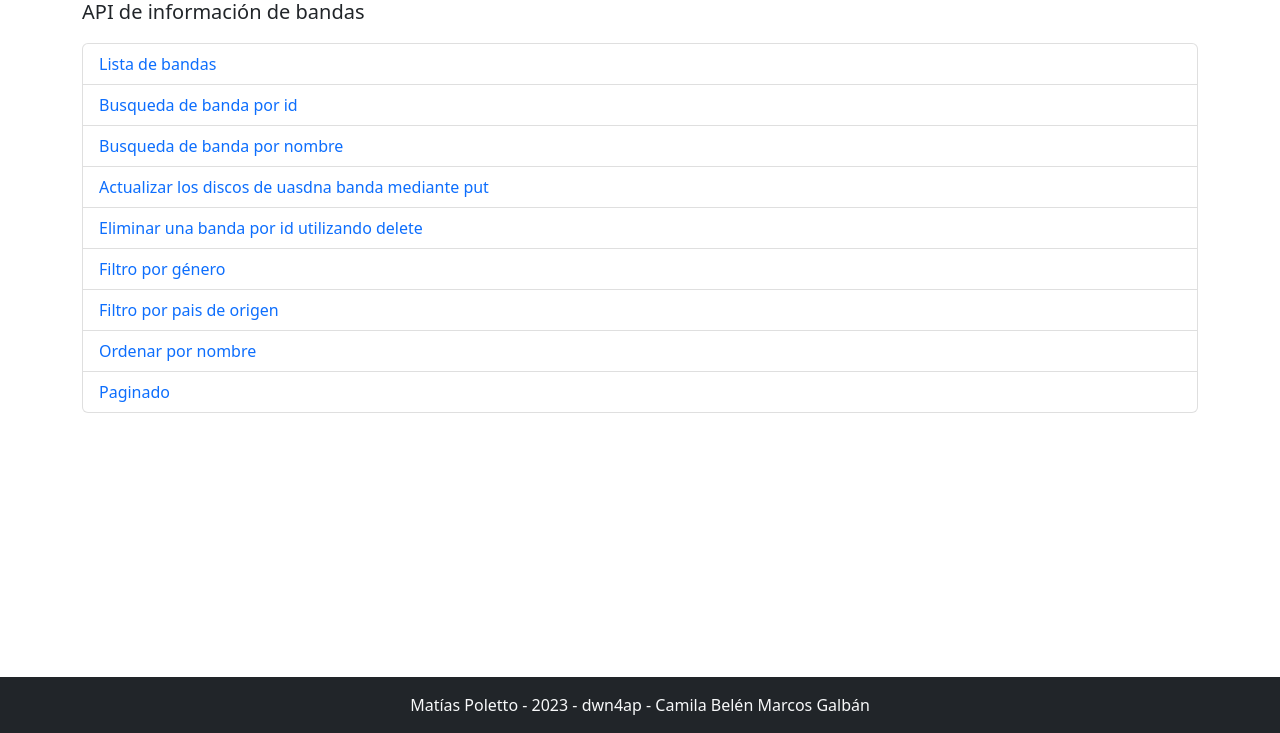
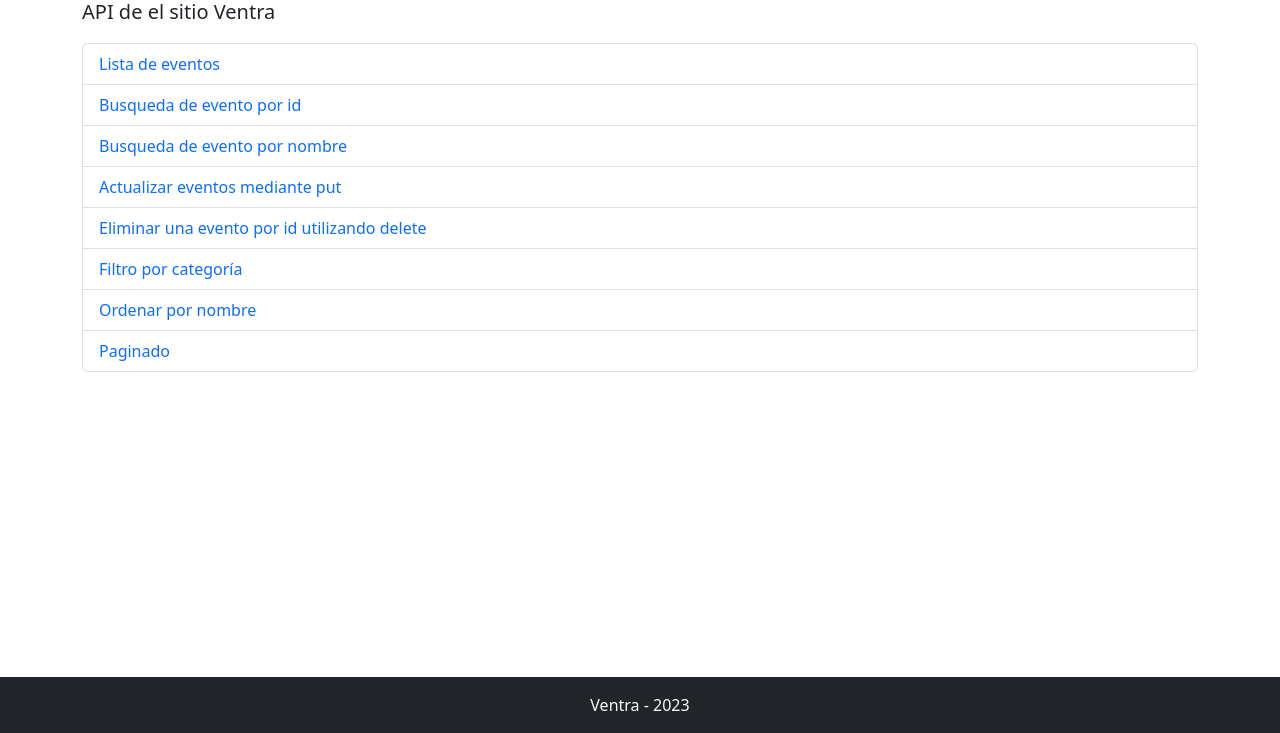
Before and after one commit to MatiPole/ventra-API, a website: page html/index.html in a window 1280 px wide. Shown: the part 115-848 px from the top of the page. Drawn offline with nearby package versions, Linux system fonts and the light colour scheme.

Commit message:
conexion a atlas y correccion de html

```diff
--- a/app.js
+++ b/app.js
@@ -7,7 +7,7 @@ import path from "path";
 import "dotenv/config";
 
 mongoose
-  .connect("mongodb://127.0.0.1:27017/ventradb", {
+  .connect(process.env.CONNECT, {
     useNewUrlParser: true,
     useUnifiedTopology: true,
   })
--- a/html/index.html
+++ b/html/index.html
@@ -3,7 +3,7 @@
   <head>
     <meta charset="UTF-8" />
     <meta name="viewport" content="width=device-width, initial-scale=1.0" />
-    <title>Bandas API RESTful</title>
+    <title>Ventra API RESTful</title>
     <link
       href="https://cdn.jsdelivr.net/npm/bootstrap@5.2.3/dist/css/bootstrap.min.css"
       rel="stylesheet"
@@ -13,62 +13,62 @@
   </head>
   <body>
     <main class="container mb-4" style="height: 90vh">
-      <h1 class="mt-5 mb-3">Bandas API RESTful</h1>
-      <p class="lead">API de información de bandas</p>
+      <h1 class="mt-5 mb-3">Ventra API RESTful</h1>
+      <p class="lead">API de el sitio Ventra</p>
 
       <ul class="list-group">
         <li class="list-group-item">
-          <a class="text-decoration-none" href="http://localhost:3000/bandas/"
-            >Lista de bandas</a
+          <a class="text-decoration-none" href="http://localhost:3000/events"
+            >Lista de eventos</a
           >
         </li>
         <li class="list-group-item">
           <a
             class="text-decoration-none"
-            href="http://localhost:3000/bandas/:id"
-            >Busqueda de banda por id</a
+            href="http://localhost:3000/events/:id"
+            >Busqueda de evento por id</a
           >
         </li>
         <li class="list-group-item">
           <a
             class="text-decoration-none"
-            href="http://localhost:3000/bandas/:nombre"
-            >Busqueda de banda por nombre</a
+            href="http://localhost:3000/events/:name"
+            >Busqueda de evento por nombre</a
           >
         </li>
 
         <li class="list-group-item">
           <a
             class="text-decoration-none"
-            href="http://localhost:3000/bandas/discos/:id"
-            >Actualizar los discos de uasdna banda mediante put</a
+            href="http://localhost:3000/events/discos/:id"
+            >Actualizar eventos mediante put</a
           >
         </li>
         <li class="list-group-item">
           <a
             class="text-decoration-none"
-            href="http://localhost:3000/bandas/:id"
-            >Eliminar una banda por id utilizando delete</a
+            href="http://localhost:3000/events/:id"
+            >Eliminar una evento por id utilizando delete</a
           >
         </li>
         <li class="list-group-item">
           <a
             class="text-decoration-none"
-            href="http://localhost:3000/bandas/genero/:genero"
-            >Filtro por género</a
+            href="http://localhost:3000/events/category/:category"
+            >Filtro por categoría</a
           >
         </li>
-        <li class="list-group-item">
+        <!--         <li class="list-group-item">
           <a
             class="text-decoration-none"
             href="http://localhost:3000/pais-origen/:paisorigen"
             >Filtro por pais de origen</a
           >
-        </li>
+        </li> -->
         <li class="list-group-item">
           <a
             class="text-decoration-none"
-            href="http://localhost:3000/bandas/orden-por-nombre"
+            href="http://localhost:3000/events/order-by-name"
             >Ordenar por nombre</a
           >
         </li>
@@ -76,16 +76,14 @@
         <li class="list-group-item">
           <a
             class="text-decoration-none"
-            href="localhost:3000/bandas/limitar-bandas?pagina=1&limite=2"
+            href="localhost:3000/events/limit-events?page=1&limit=2"
             >Paginado</a
           >
         </li>
       </ul>
     </main>
     <footer class="bg-dark text-light text-center py-3">
-      <p class="m-0">
-        Matías Poletto - 2023 - dwn4ap - Camila Belén Marcos Galbán
-      </p>
+      <p class="m-0">Ventra - 2023</p>
     </footer>
     <script
       src="https://cdn.jsdelivr.net/npm/bootstrap@5.2.3/dist/js/bootstrap.bundle.min.js"
```
